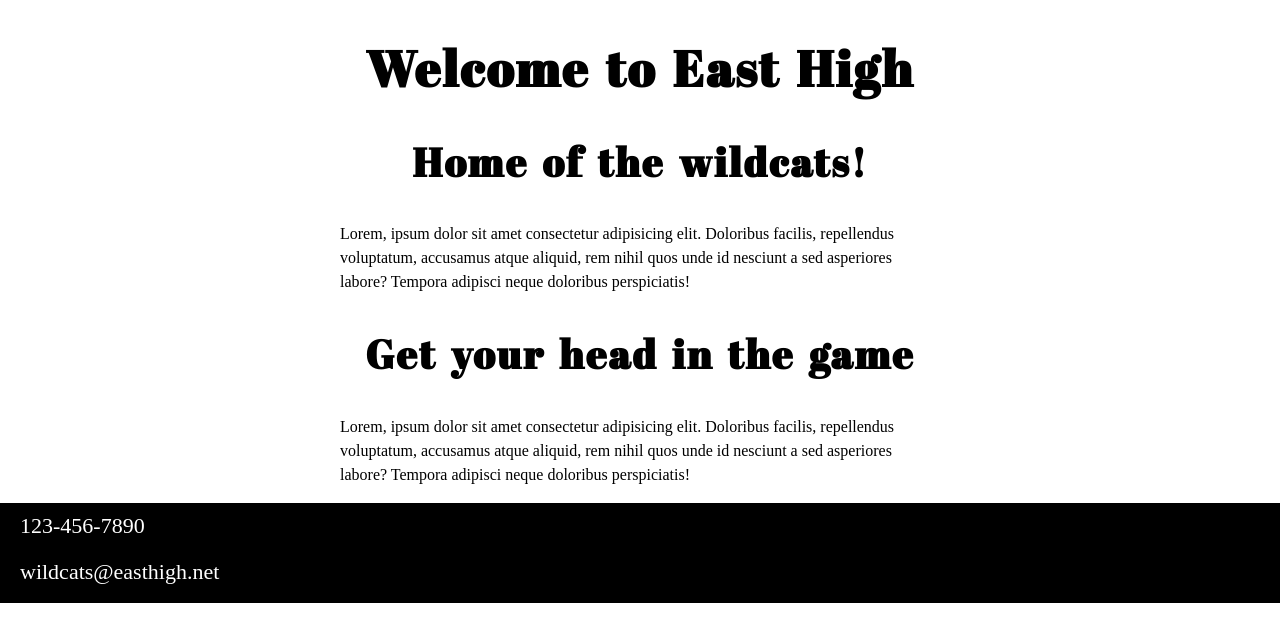
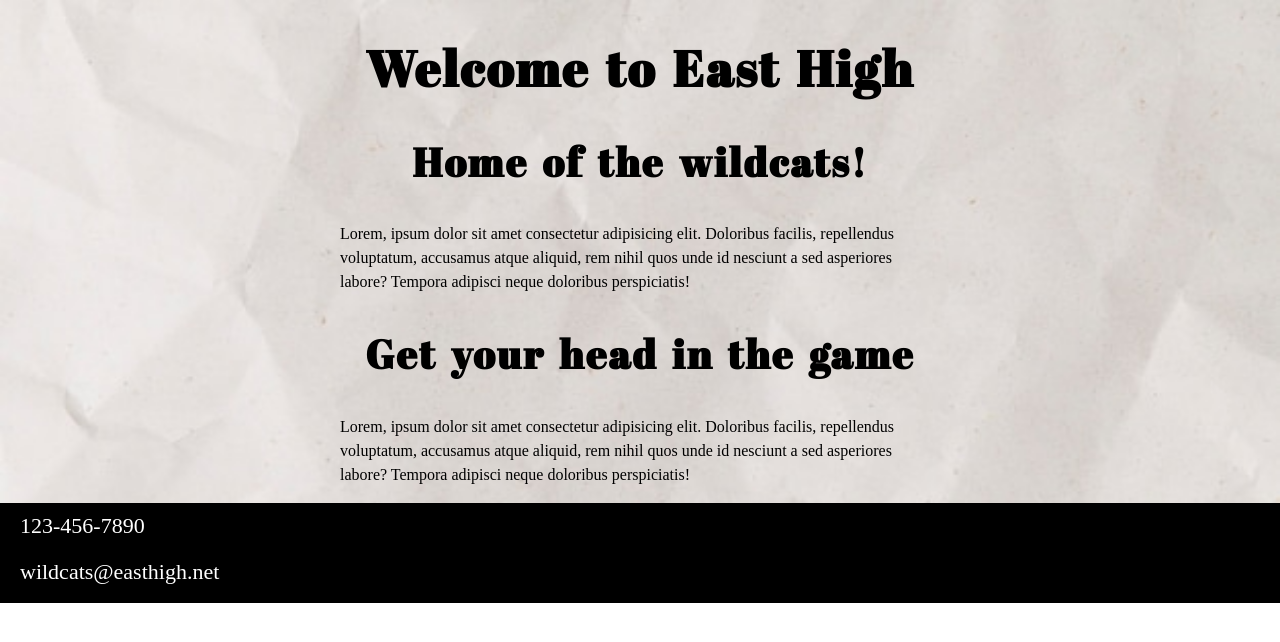
Before and after one commit to Delverino/EARS, a PHP site: page / in a window 1280 px wide. Shown: the part 100-742 px from the top of the page. Run offline with PHP 8.4, Linux system fonts and the light colour scheme.

Commit message:
icon and background

```diff
--- a/Midterm/about-us.html
+++ b/Midterm/about-us.html
@@ -8,9 +8,12 @@
                 height: auto;
             }
 
+
+
         </style>
         <meta charset="utf-8">
         <title>About Us</title>
+        <link rel="icon" href="images/logo-icon.png" type="image/png">
         <link href='https://fonts.googleapis.com/css?family=Abril+Fatface' rel='stylesheet'>
         <link href="styles.css" rel="stylesheet">
     </head>
--- a/Midterm/activities.html
+++ b/Midterm/activities.html
@@ -3,6 +3,7 @@
     <head>
         <meta charset="utf-8">
         <title>Activities</title>
+        <link rel="icon" href="images/logo-icon.png" type="image/png">
         <link href='https://fonts.googleapis.com/css?family=Abril+Fatface' rel='stylesheet'>
         <link href="styles.css" rel="stylesheet">
         <style>
@@ -23,6 +24,8 @@
                 display: block;
             }
             .center { text-align: center; }
+
+
         </style>
     </head>
     <body>
--- a/Midterm/admission.html
+++ b/Midterm/admission.html
@@ -8,9 +8,12 @@
             height: auto;
         }
 
+
+
         </style>
         <meta charset="utf-8">
         <title>Admission</title>
+        <link rel="icon" href="images/logo-icon.png" type="image/png">
         <link href='https://fonts.googleapis.com/css?family=Abril+Fatface' rel='stylesheet'>
         <link href="styles.css" rel="stylesheet">
     </head>
--- a/Midterm/classes.html
+++ b/Midterm/classes.html
@@ -3,6 +3,7 @@
     <head>
         <meta charset="utf-8">
         <title>Classes</title>
+        <link rel="icon" href="images/logo-icon.png" type="image/png">
         <link href='https://fonts.googleapis.com/css?family=Abril+Fatface' rel='stylesheet'>
         <link href="styles.css" rel="stylesheet">
 
@@ -39,6 +40,7 @@
           li {
             display: list-item;
           }
+
 
         </style>
 
--- a/Midterm/index.html
+++ b/Midterm/index.html
@@ -3,6 +3,7 @@
     <head>
         <meta charset="utf-8">
         <title>East High</title>
+        <link rel="icon" href="images/logo-icon.png" type="image/png">
         <link href='https://fonts.googleapis.com/css?family=Abril+Fatface' rel='stylesheet'>
         <link href="styles.css" rel="stylesheet">
     </head>
--- a/Midterm/news.html
+++ b/Midterm/news.html
@@ -3,6 +3,7 @@
     <head>
         <meta charset="utf-8">
         <title>News</title>
+        <link rel="icon" href="images/logo-icon.png" type="image/png">
         <link href='https://fonts.googleapis.com/css?family=Abril+Fatface' rel='stylesheet'>
         <link href="styles.css" rel="stylesheet">
 
@@ -36,6 +37,8 @@
               width: 300px;
               text-align: left;
             }
+
+
 
         </style>
 
--- a/Midterm/parent-portal.html
+++ b/Midterm/parent-portal.html
@@ -3,6 +3,7 @@
     <head>
         <meta charset="utf-8">
         <title>Parent Portal</title>
+        <link rel="icon" href="images/logo-icon.png" type="image/png">
         <link href='https://fonts.googleapis.com/css?family=Abril+Fatface' rel='stylesheet'>
         <link href="styles.css" rel="stylesheet">
         <style>
@@ -11,6 +12,9 @@
                 width: 49%;
                 margin: 0;
             }
+
+
+
         </style>
     </head>
     <body>
--- a/Midterm/styles.css
+++ b/Midterm/styles.css
@@ -89,6 +89,8 @@ div#page-parent{
     display: flex;
     flex-direction: column;
     align-items: center;
+    background-image: url("images/paper.jpeg");
+    background-size: cover;
 }
 a { text-decoration: none; }
 
```
Also changed, not shown: Midterm/images/logo-icon.png (added), Midterm/images/paper.jpeg (added), 3 other files.
